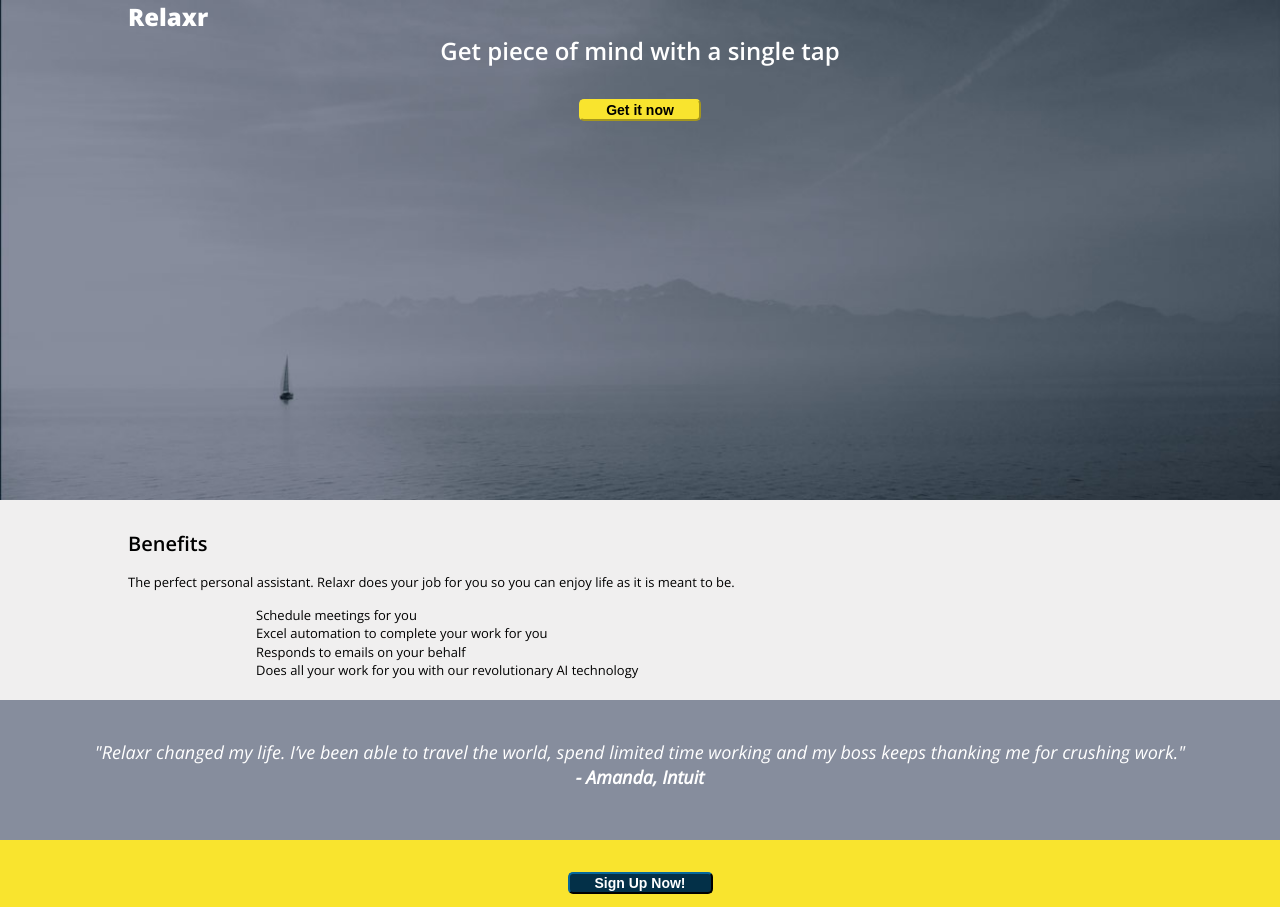
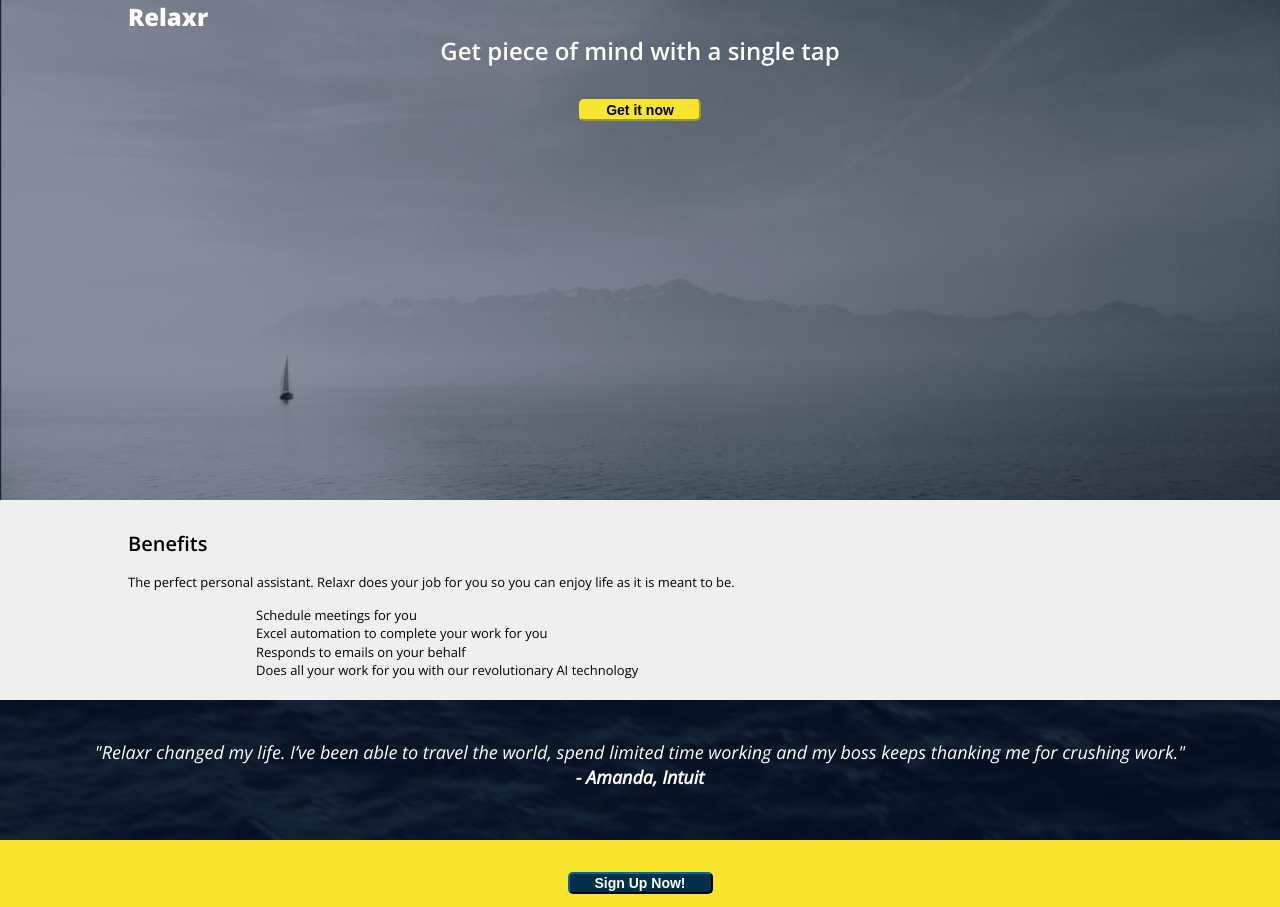
Before and after one commit to tomkol/GA-Assignment---week-2-main, a plain HTML site: page index.html in a window 1280 px wide. Shown: the top 907 px of the page. Drawn offline with nearby package versions, Linux system fonts and the light colour scheme.

Commit message:
image 2 location fix

```diff
--- a/style.css
+++ b/style.css
@@ -80,7 +80,7 @@ header {
 	color: white;
 	font-style: italic;
 	text-align: center;
-	background: url(../images/testimonial_bg.jpg) no-repeat center rgb(134,141,157);
+	background: url(testimonial_bg.jpg) no-repeat center rgb(134,141,157);
 	background-size: cover;
 }
 
```
